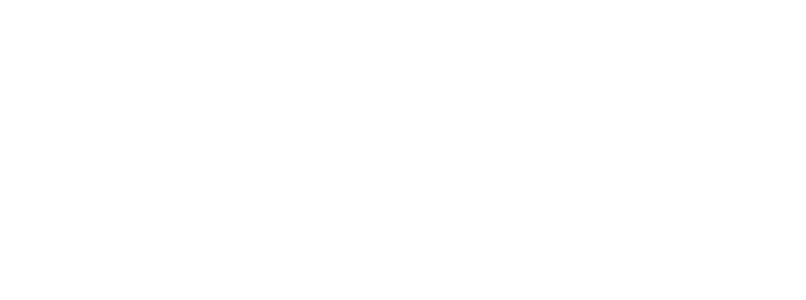
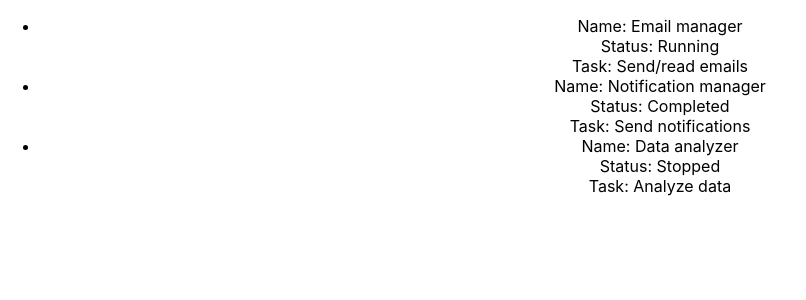
Before and after one commit to LewisSmith291/styling-and-keys, a React (Create React App) app: page / in a window 1280 px wide. Shown: the top 300 px of the page, without its empty margins (0-806 px from the left). Built offline with nearby package versions, Linux system fonts and the light colour scheme.

Commit message:
Added components to render list of bots

```diff
--- a/src/App.js
+++ b/src/App.js
@@ -1,20 +1,33 @@
-import useState from 'react';
+import {useState} from 'react';
 import './App.css';
 
 function App() {
   return (
     <div className="App">
-
+      <BotListManager />
     </div>
   );
 }
 
 function BotListManager(){
-  const [bots, setBots] = iseState([
-    {id: 1, name: "Send Email", status: "Running", task: "Sending"},
-    {id: 2, name: "Send Notifications"},
-    {}
-  ])
+  const [bots, setBots] = useState([
+    {id: 1, name: "Email manager", status: "Running", task: "Send/read emails"},
+    {id: 2, name: "Notification manager", status: "Completed", task:"Send notifications"},
+    {id: 3, name: "Data analyzer", status: "Stopped", task: "Analyze data"}
+  ]);
+
+  return (<GetBotList list={bots}/>);
+}
+
+function GetBotList(props){
+  const list = props.list.map((bot) =>
+  <li className="bot" key={bot.id}>
+    <div className="bot-name">Name: {bot.name}</div>
+    <div className="bot-status">Status: {bot.status}</div>
+    <div className="bot-task">Task: {bot.task}</div>
+  </li>
+  )
+  return (<ul id="bot-list">{list}</ul>);
 }
 
 export default App;
```
Also changed, not shown: src/App.css (line endings or trailing spaces).
